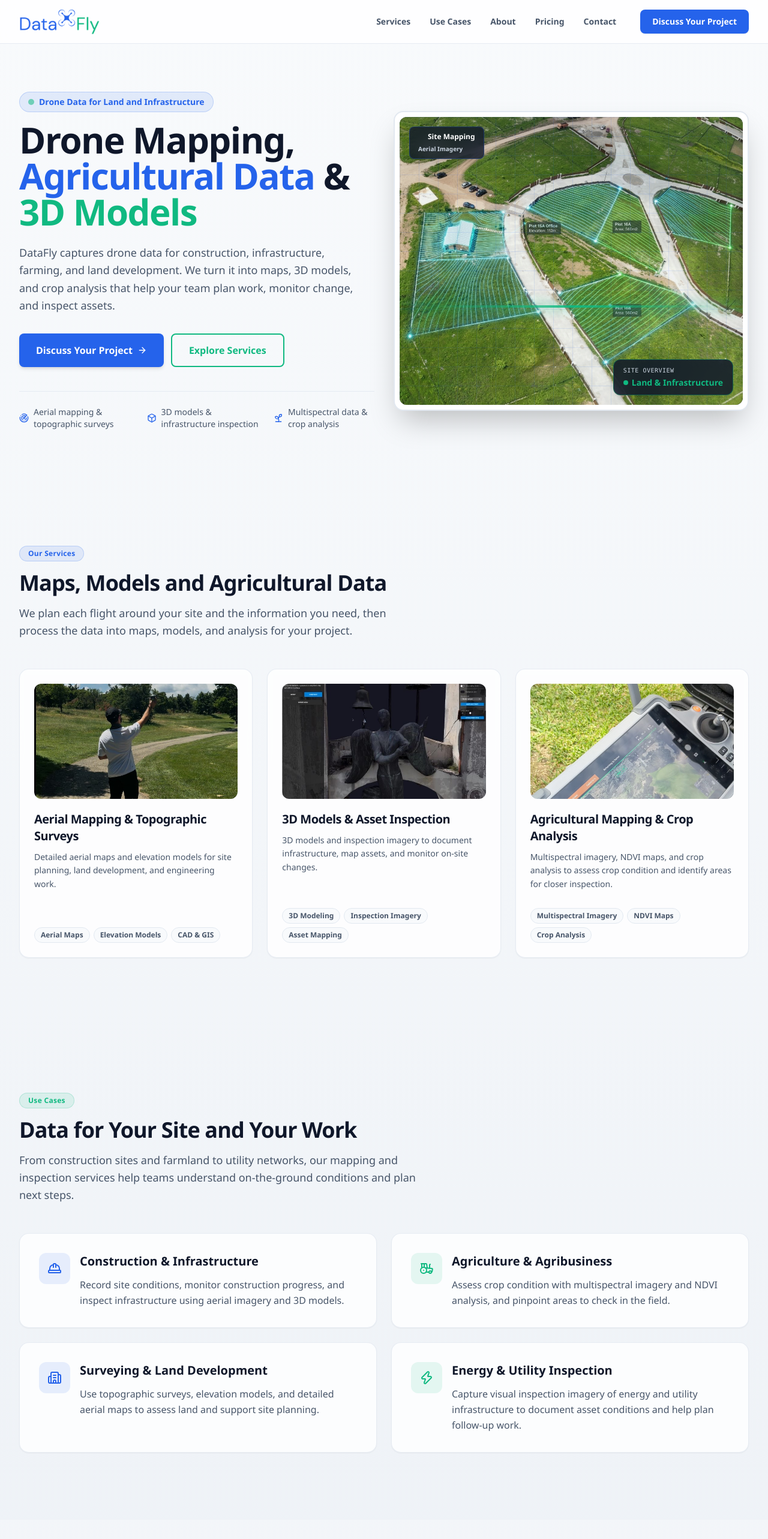
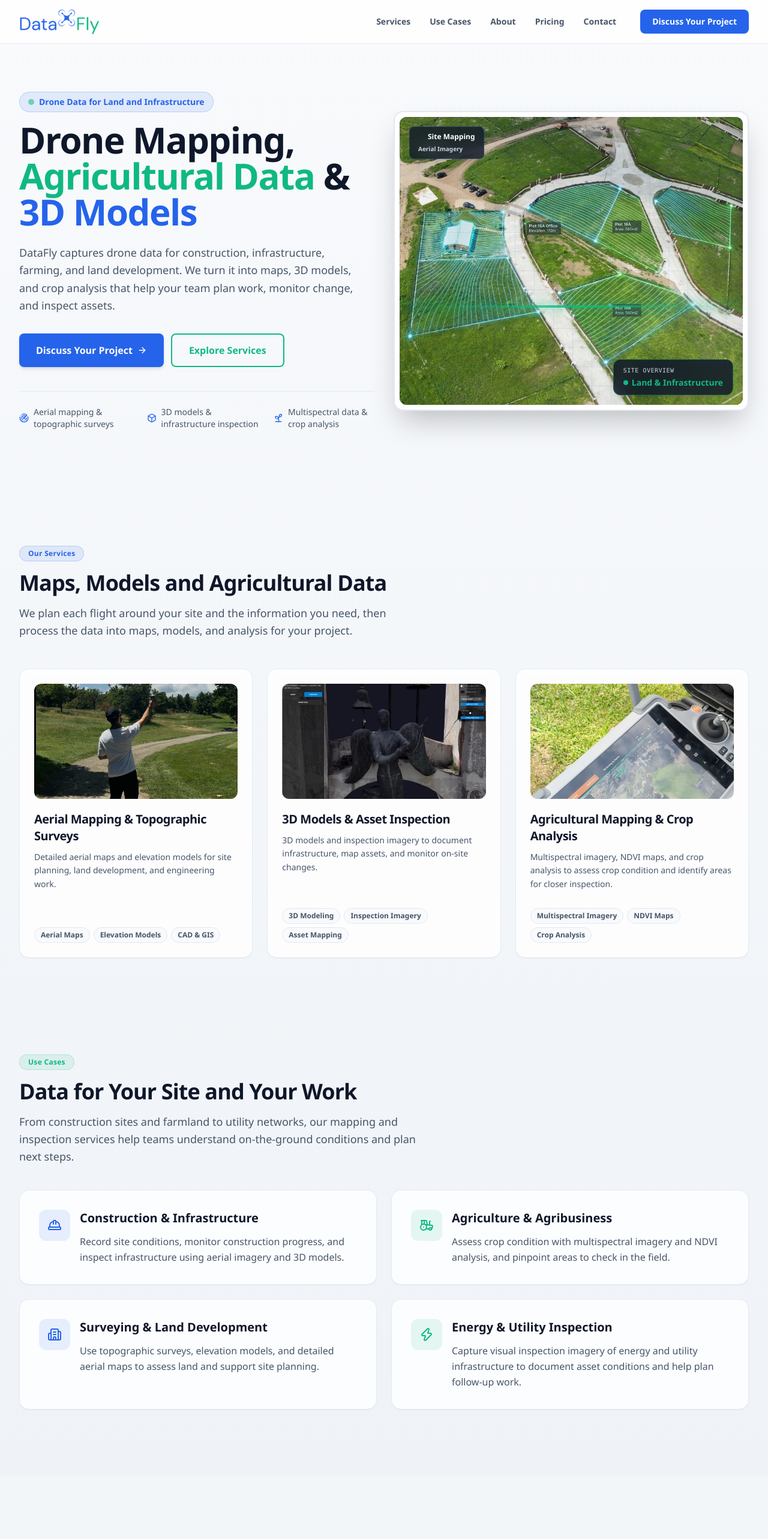
Before and after one commit to mealexandre/datafly-landing, a Next.js app: page / in a window 1280 px wide. Shown: the top 2566 px of the page at 60% size. Built offline with nearby package versions, Linux system fonts and the light colour scheme.

Commit message:
Update use cases spacing and fix drone image padding

```diff
--- a/components/Equipment.tsx
+++ b/components/Equipment.tsx
@@ -10,6 +10,7 @@ type Drone = {
   description: string;
   tags: string[];
   accentColor: "blue" | "green";
+  imagePadding?: string; // ვამატებთ ახალ ველს კონკრეტული სურათის დაშორებისთვის
 };
 
 const DRONES: Drone[] = [
@@ -21,6 +22,7 @@ const DRONES: Drone[] = [
       "A compact drone for aerial photography, site overviews, and visual inspection imagery.",
     tags: ["Compact", "Fast Deployment", "Visual Inspection"],
     accentColor: "blue",
+    imagePadding: "p-8", // ეს ჩამოწევს პირველ დრონს ქვემოთ
   },
   {
     imageSrc: "/matrice.png",
@@ -30,6 +32,7 @@ const DRONES: Drone[] = [
       "A survey and mapping drone with RTK positioning and a mechanical-shutter camera for detailed maps and 3D models.",
     tags: ["RTK Precision", "Large Scale", "Topography"],
     accentColor: "blue",
+    imagePadding: "p-4", // სტანდარტული დაშორება დანარჩენებისთვის
   },
   {
     imageSrc: "/mavic.png",
@@ -39,6 +42,7 @@ const DRONES: Drone[] = [
       "Captures RGB and multispectral imagery for NDVI mapping, crop analysis, and field monitoring.",
     tags: ["Multispectral", "NDVI", "Crop Health"],
     accentColor: "green",
+    imagePadding: "p-4", // სტანდარტული დაშორება დანარჩენებისთვის
   },
 ];
 
@@ -89,7 +93,7 @@ export default function Equipment() {
           viewport={{ once: true, margin: "-100px" }}
           className="mt-12 grid gap-6 md:grid-cols-3"
         >
-          {DRONES.map(({ imageSrc, name, role, description, tags, accentColor }) => {
+          {DRONES.map(({ imageSrc, name, role, description, tags, accentColor, imagePadding }) => {
             const isBlue = accentColor === "blue";
 
             return (
@@ -101,12 +105,12 @@ export default function Equipment() {
                 className="group relative rounded-2xl border border-slate-200/80 bg-white shadow-sm transition-all duration-300 hover:border-slate-300 hover:shadow-md overflow-hidden flex flex-col"
               >
                 {/* Image Section */}
-                <div className="relative h-48 w-full bg-slate-100">
+                <div className={`relative h-48 w-full bg-slate-100 ${imagePadding || "p-4"}`}>
                   <Image
                     src={imageSrc}
                     alt={name}
                     fill
-                    className="object-cover object-center"
+                    className="object-contain object-center p-6" /* შევცვალეთ cover -> contain და დავამატეთ p-6 */
                     sizes="(max-width: 768px) 100vw, (max-width: 1200px) 50vw, 33vw"
                   />
                 </div>
--- a/components/Hero.tsx
+++ b/components/Hero.tsx
@@ -56,8 +56,8 @@ export default function Hero() {
               className="mt-4 text-4xl font-bold tracking-tight text-text-main sm:text-5xl lg:text-6xl leading-[1.1]"
             >
               Drone Mapping,{" "}
-              <span className="text-tech-blue">Agricultural Data</span> &amp;{" "}
-              <span className="text-agro-green">3D Models</span>
+              <span className="text-agro-green">Agricultural Data</span> &amp;{" "}
+              <span className="text-tech-blue">3D Models</span>
             </motion.h1>
 
             {/* აღწერა */}
--- a/components/UseCases.tsx
+++ b/components/UseCases.tsx
@@ -59,7 +59,7 @@ const cardVariants: Variants = {
 
 export default function UseCases() {
   return (
-    <section id="use-cases" className="py-20 md:py-28">
+    <section id="use-cases" className="pt-10 pb-20 md:pt-12 md:pb-28">
       <div className="mx-auto max-w-7xl px-4 sm:px-6 lg:px-8">
         {/* Header */}
         <motion.div
@@ -86,7 +86,7 @@ export default function UseCases() {
           initial="hidden"
           whileInView="show"
           viewport={{ once: true, margin: "-100px" }}
-          className="mt-12 grid gap-6 sm:grid-cols-2"
+          className="mt-10 grid gap-6 sm:grid-cols-2"
         >
           {USE_CASES.map(({ icon: Icon, title, description, accentColor }) => {
             const isBlue = accentColor === "blue";
```
